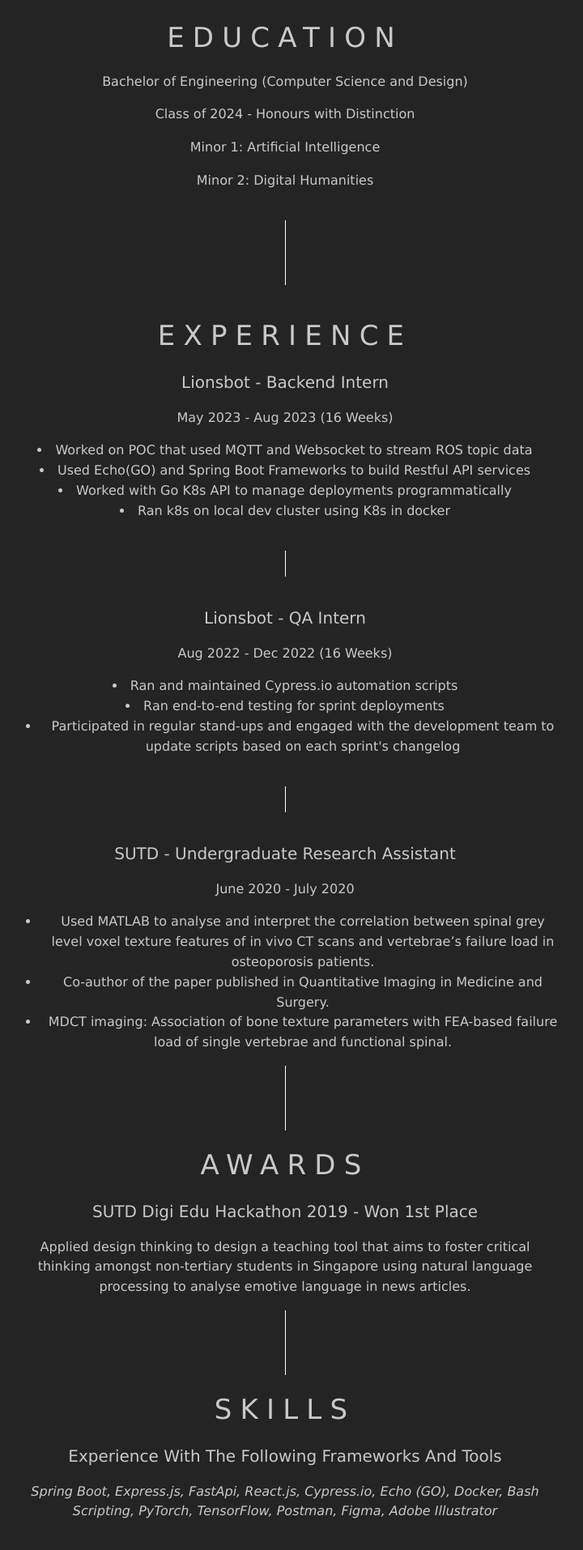
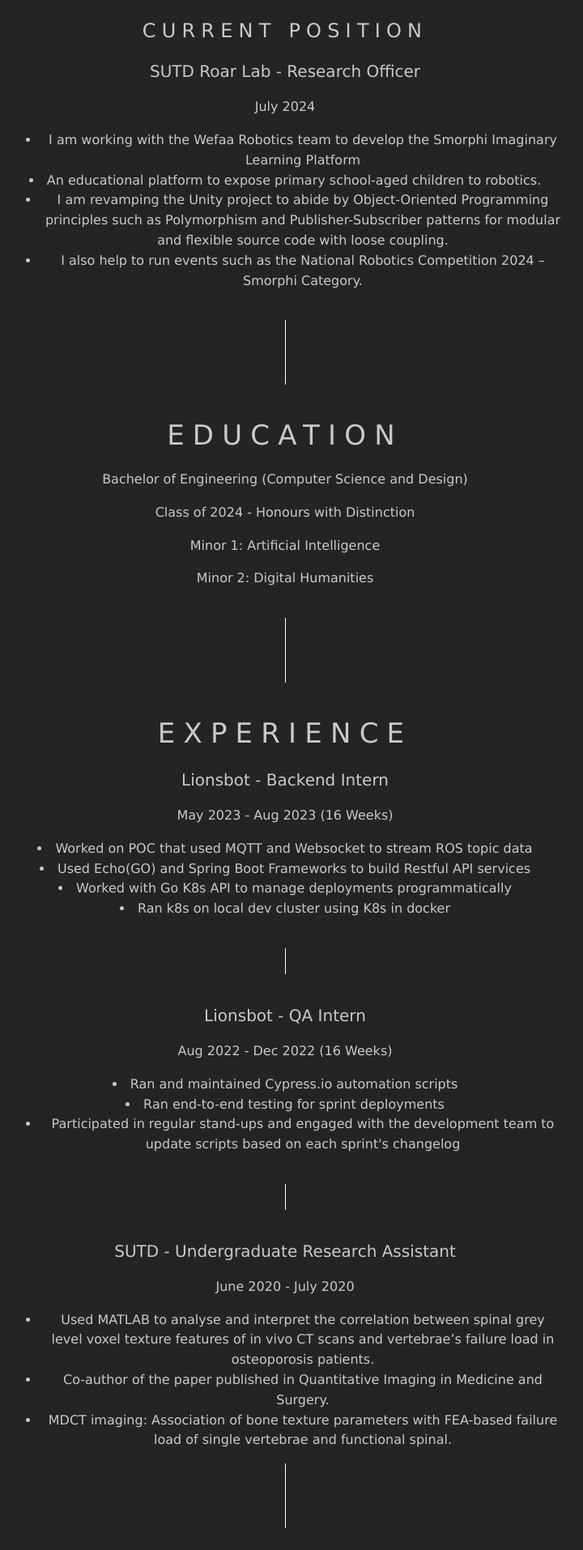
Before and after one commit to johnlim2019/portfolio-web, a React (Vite) app: page /about in a window 1280 px wide. Shown: the part 400-2314 px from the top of the page at 81% size, without its empty margins (288-1008 px from the left). Built offline with nearby package versions, Linux system fonts and the light colour scheme.

Commit message:
feat: updated cv

```diff
--- a/src/pages/About/About.tsx
+++ b/src/pages/About/About.tsx
@@ -18,6 +18,18 @@
                             <Avatar size={200} src="/avatar.jpg"></Avatar>
                             <div className={aboutStyles.aboutHeader1}>John Lim</div>
                         </Group>
+                        <Center p='lg'>
+                            <Divider orientation="vertical" color='white' h='5em' ></Divider>
+                        </Center>
+                        <div className={aboutStyles.aboutHeader2} >Current Position</div>
+                        <div className={aboutStyles.aboutHeader3}>SUTD Roar Lab - Research Officer</div>
+                        <div className={aboutStyles.aboutText}>July 2024</div>
+                        <List>
+                            <List.Item>I am working with the Wefaa Robotics team to develop the Smorphi Imaginary Learning Platform</List.Item>
+                            <List.Item>An educational platform to expose primary school-aged children to robotics.</List.Item>
+                            <List.Item>I am revamping the Unity project to abide by Object-Oriented Programming principles such as Polymorphism and Publisher-Subscriber patterns for modular and flexible source code with loose coupling.</List.Item>
+                            <List.Item>I also help to run events such as the National Robotics Competition 2024 – Smorphi Category. </List.Item>
+                        </List>
                         <Center p='lg'>
                             <Divider orientation="vertical" color='white' h='5em' ></Divider>
                         </Center>
@@ -70,7 +82,7 @@
                         </Center>
                         <div className={aboutStyles.aboutHeader1} >Skills</div>
                         <div className={aboutStyles.aboutHeader3}>Experience with the following frameworks and tools </div>
-                        <div className={aboutStyles.aboutText}><i>Spring Boot, Express.js, FastApi, React.js, Cypress.io, Echo (GO), Docker, Bash Scripting, PyTorch, TensorFlow, Postman, Figma, Adobe Illustrator</i></div>
+                        <div className={aboutStyles.aboutText}><i>Unity, Spring Boot, Express.js, FastApi, React.js, Cypress.io, Echo (GO), Docker, Bash Scripting, PyTorch, TensorFlow, Postman, Figma, Adobe Illustrator</i></div>
 
                         <Space h="xl"></Space>
                     </Stack>
```
